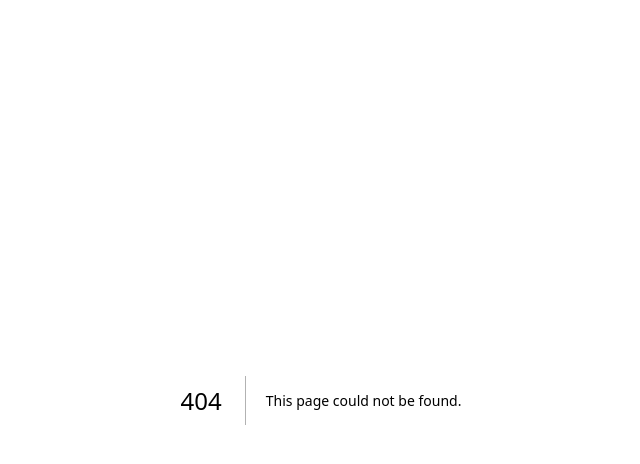
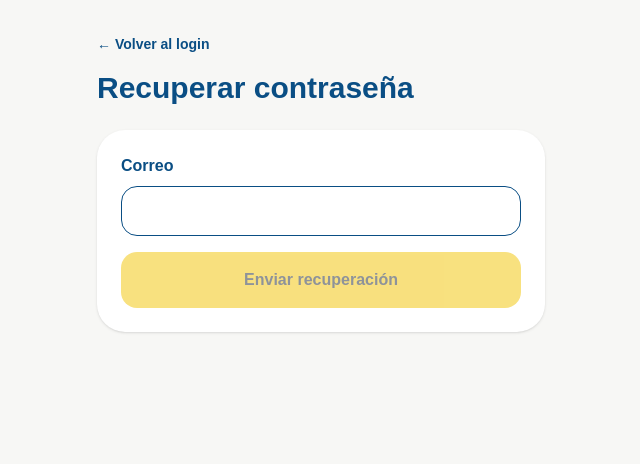
Before and after one commit to TecnocraciaParticipativaMexico/Plataforma, a Next.js app in the folder web/: page /recuperar-password in a window 1280 px wide. Before the commit this address had no page. Shown: the top 464 px of the page, without its empty margins (319-959 px from the left). Built offline with nearby package versions, Linux system fonts and the light colour scheme; no server answers.

Commit message:
Create page.tsx

```diff
--- /dev/null
+++ b/web/app/recuperar-password/page.tsx
@@ -0,0 +1,61 @@
+"use client";
+
+import Link from "next/link";
+import { useState } from "react";
+import { supabaseBrowser } from "../lib/supabaseBrowser";
+
+export default function RecuperarPasswordPage() {
+  const supabase = supabaseBrowser();
+  const [email, setEmail] = useState("");
+  const [mensaje, setMensaje] = useState("");
+  const [loading, setLoading] = useState(false);
+
+  async function recuperar() {
+    setLoading(true);
+    setMensaje("");
+
+    const { error } = await supabase.auth.resetPasswordForEmail(email, {
+      redirectTo: `${window.location.origin}/actualizar-password`,
+    });
+
+    setLoading(false);
+
+    setMensaje(
+      error
+        ? `❌ ${error.message}`
+        : "✅ Revisa tu correo para cambiar tu contraseña."
+    );
+  }
+
+  return (
+    <main className="min-h-screen bg-[#F7F7F5] px-4 py-8 text-[#0A4E84]">
+      <div className="mx-auto max-w-md">
+        <Link href="/login" className="mb-4 inline-block text-sm font-semibold">
+          ← Volver al login
+        </Link>
+
+        <h1 className="text-3xl font-bold">Recuperar contraseña</h1>
+
+        <section className="mt-6 rounded-[28px] bg-white p-6 shadow-sm">
+          <label className="mb-2 block font-semibold">Correo</label>
+          <input
+            type="email"
+            value={email}
+            onChange={(e) => setEmail(e.target.value)}
+            className="mb-4 w-full rounded-2xl border px-4 py-3"
+          />
+
+          <button
+            onClick={recuperar}
+            disabled={loading || !email}
+            className="w-full rounded-2xl bg-[#F2C300] px-4 py-4 font-bold text-[#1F2937] disabled:opacity-50"
+          >
+            {loading ? "Enviando..." : "Enviar recuperación"}
+          </button>
+
+          {mensaje && <div className="mt-4 rounded-2xl bg-slate-50 p-4 text-sm">{mensaje}</div>}
+        </section>
+      </div>
+    </main>
+  );
+}
```
